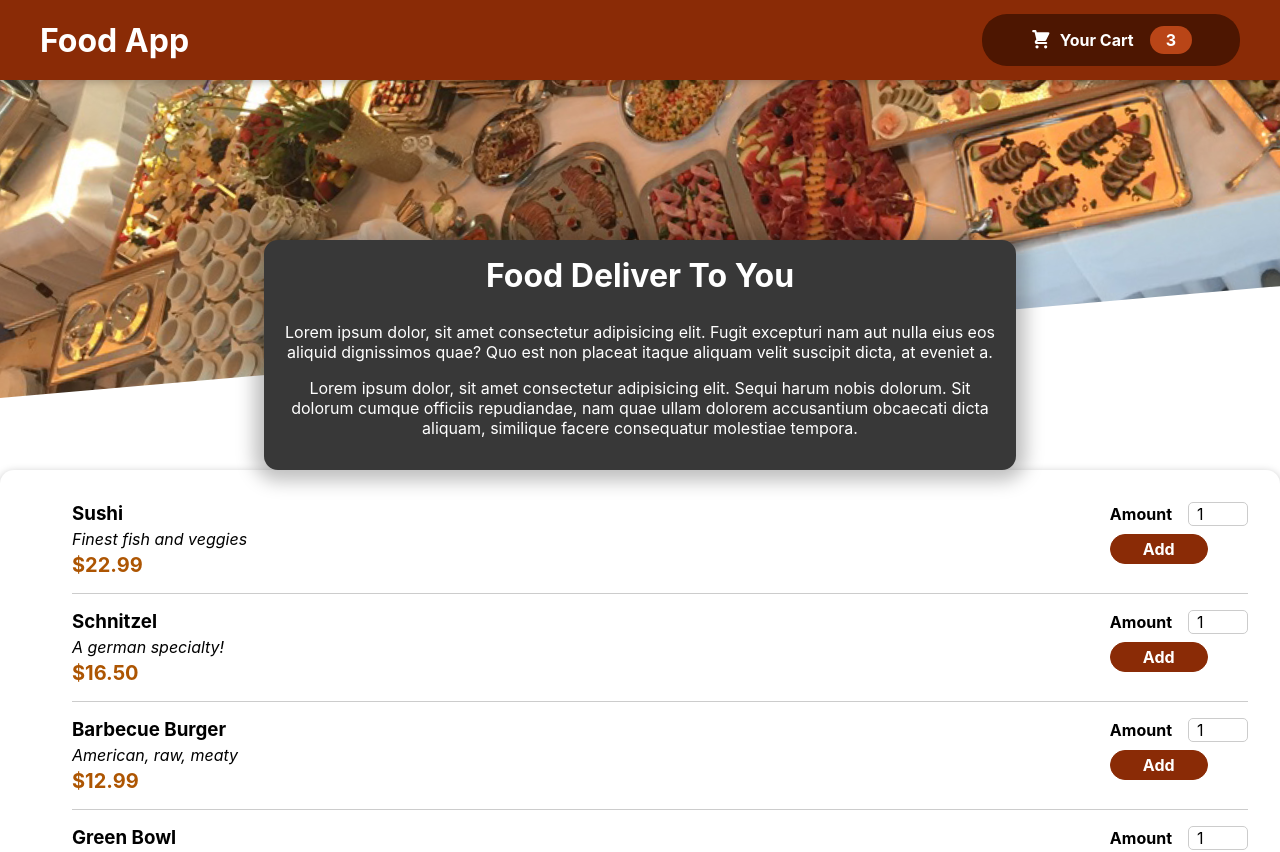
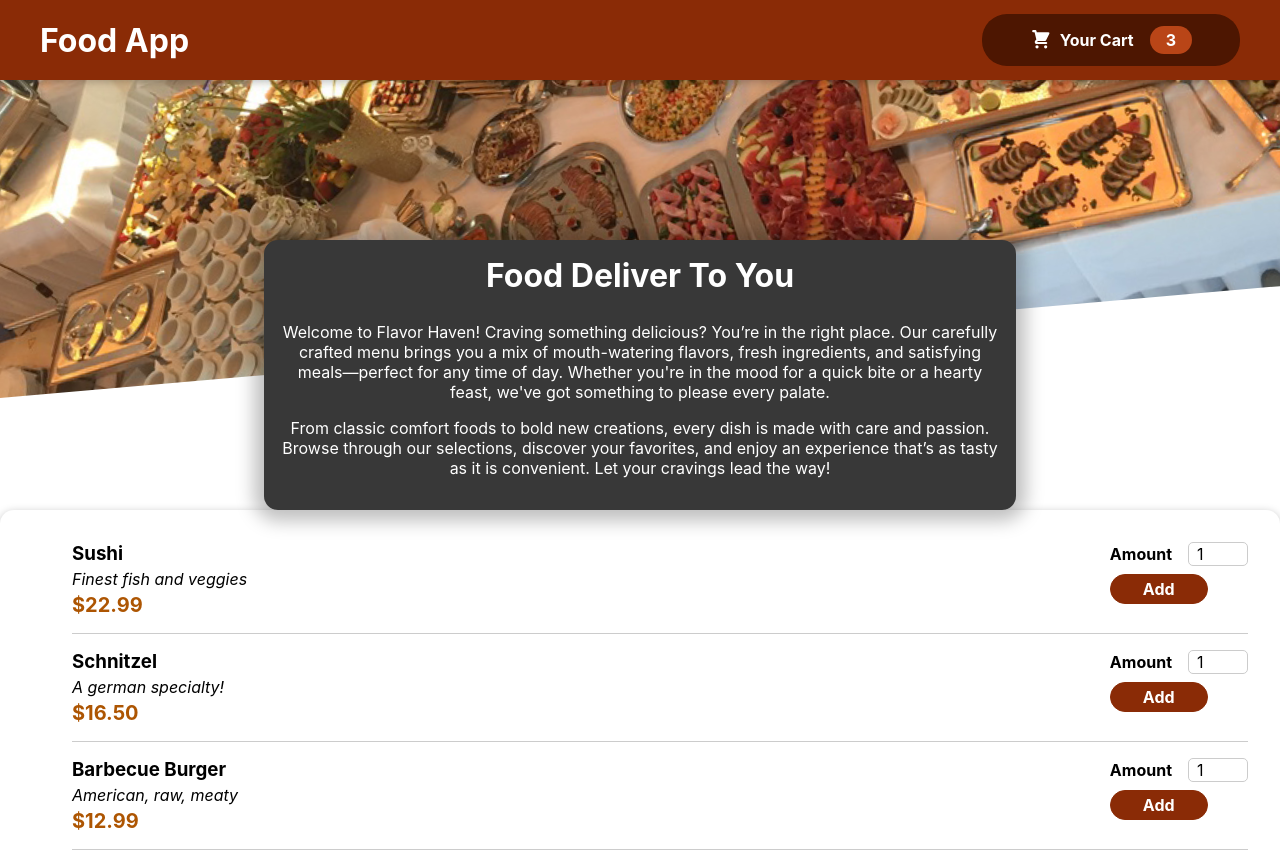
Before and after one commit to M-SamiUllah1506/React_Meal_App, a React (Create React App) app: page / in a window 1280 px wide. Shown: the top 852 px of the page. Built offline with nearby package versions, Linux system fonts and the light colour scheme.

Commit message:
done that

```diff
--- a/src/Meals/MealSummary.js
+++ b/src/Meals/MealSummary.js
@@ -1,14 +1,19 @@
-import React from "react";
-import classes from './MealSummary.module.css'
-const MealSummary=()=>{
-    return(
-       <section className={classes.summary}>
-        <h2>Food Deliver To You</h2>
-        <p>Lorem ipsum dolor, sit amet consectetur adipisicing elit. Fugit excepturi nam aut nulla eius eos aliquid dignissimos quae? Quo est non placeat itaque aliquam velit suscipit dicta, at eveniet a.</p>
-        <p>Lorem ipsum dolor, sit amet consectetur adipisicing elit. Sequi harum nobis dolorum. Sit dolorum cumque officiis repudiandae, nam quae ullam dolorem accusantium obcaecati dicta aliquam, similique facere consequatur molestiae tempora.</p>
+import React from 'react';
+import classes from './MealSummary.module.css';
+const MealSummary = () => {
+  return (
+    <section className={classes.summary}>
+      <h2>Food Deliver To You</h2>
+      <p>
+        Welcome to Flavor Haven! Craving something delicious? You’re in the right place. Our carefully crafted menu brings you a mix of mouth-watering flavors, fresh ingredients, and satisfying meals—perfect for any time of day. Whether you're in the mood for a quick bite or a hearty feast, we've got something to please every palate.
+      </p>
 
-       </section>
-    )
-}
+      <p>
+        From classic comfort foods to bold new creations, every dish is made with care and passion. Browse through our selections, discover your favorites, and enjoy an experience that’s as tasty as it is convenient. Let your cravings lead the way!
+      </p>
+
+    </section>
+  );
+};
 
 export default MealSummary;
```
